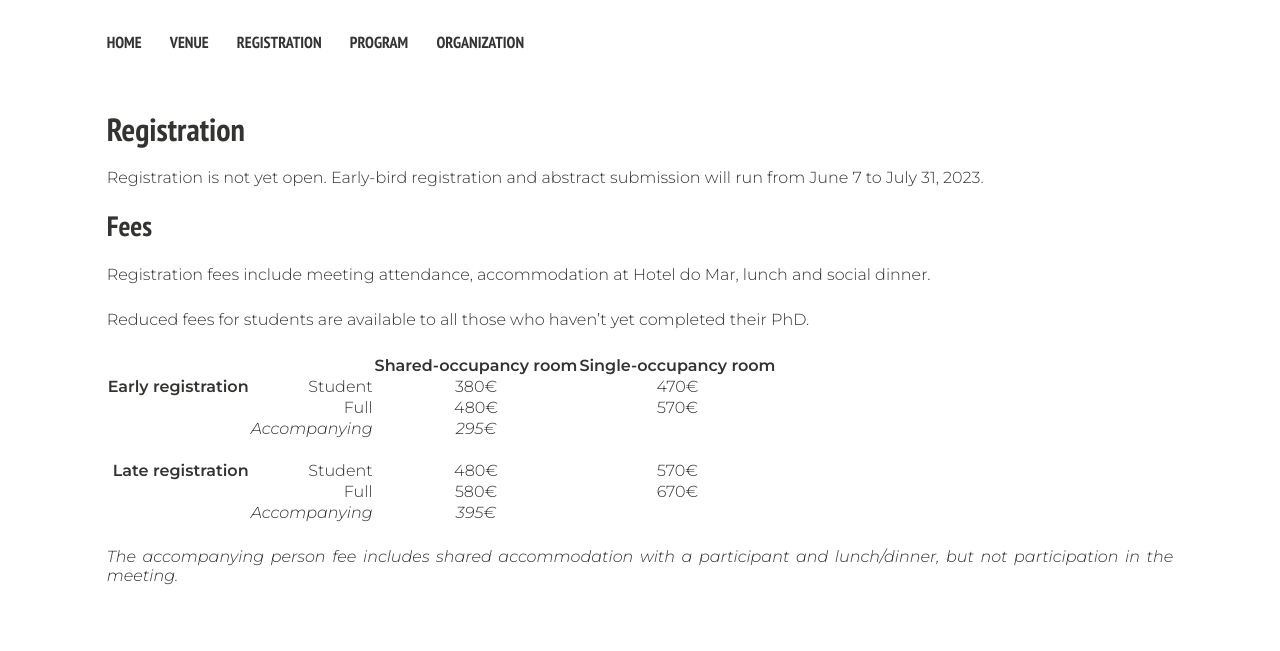
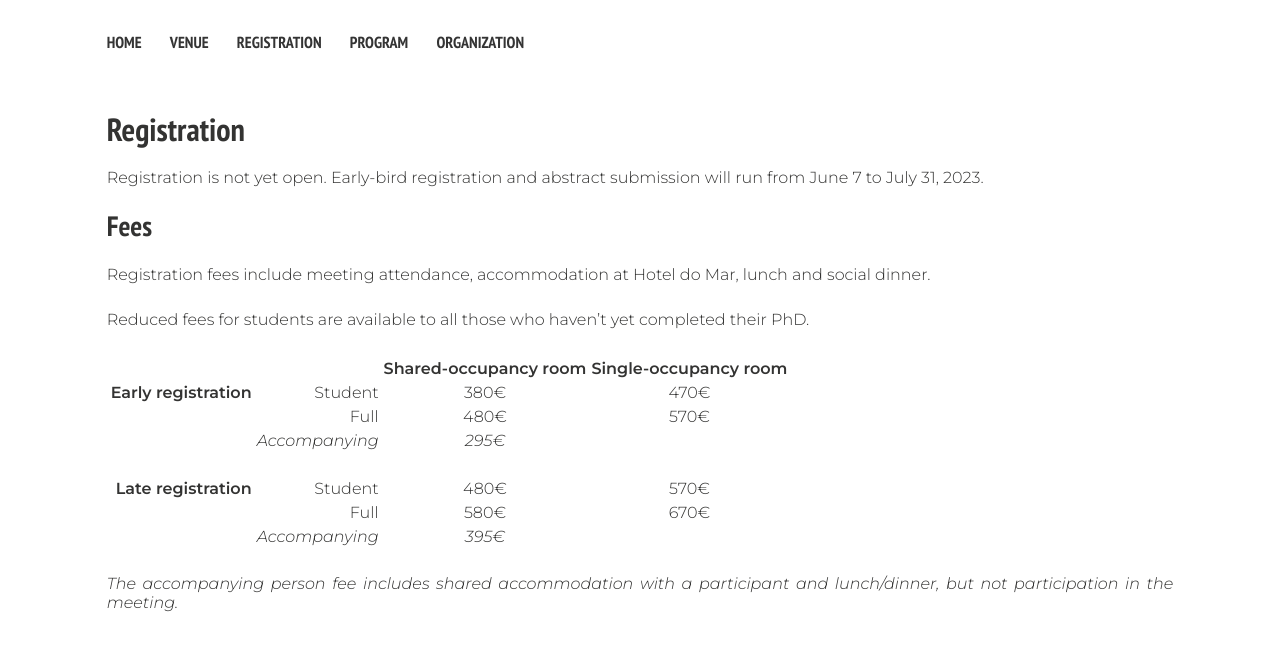
Before and after one commit to Iberian-Peptide-Meeting/XVIII, a Jekyll site: the page built from _pages/registration.md, in a window 1280 px wide. Shown: the top 651 px of the page. Built offline with Jekyll 4.4.1, drawn with Linux system fonts in a browser that asks for light colours; nearby versions of some CDN libraries.

Commit message:
Fix price table

```diff
--- a/_sass/normalize.scss
+++ b/_sass/normalize.scss
@@ -391,8 +391,8 @@ textarea {
  */
 
 table {
-    border-collapse: collapse;
-    border-spacing: 0;
+    border-collapse: separate;
+    border-spacing: 3px;
     margin-bottom: 1.5em;
     width: 100%; /* make full width */
     display: block;
```
